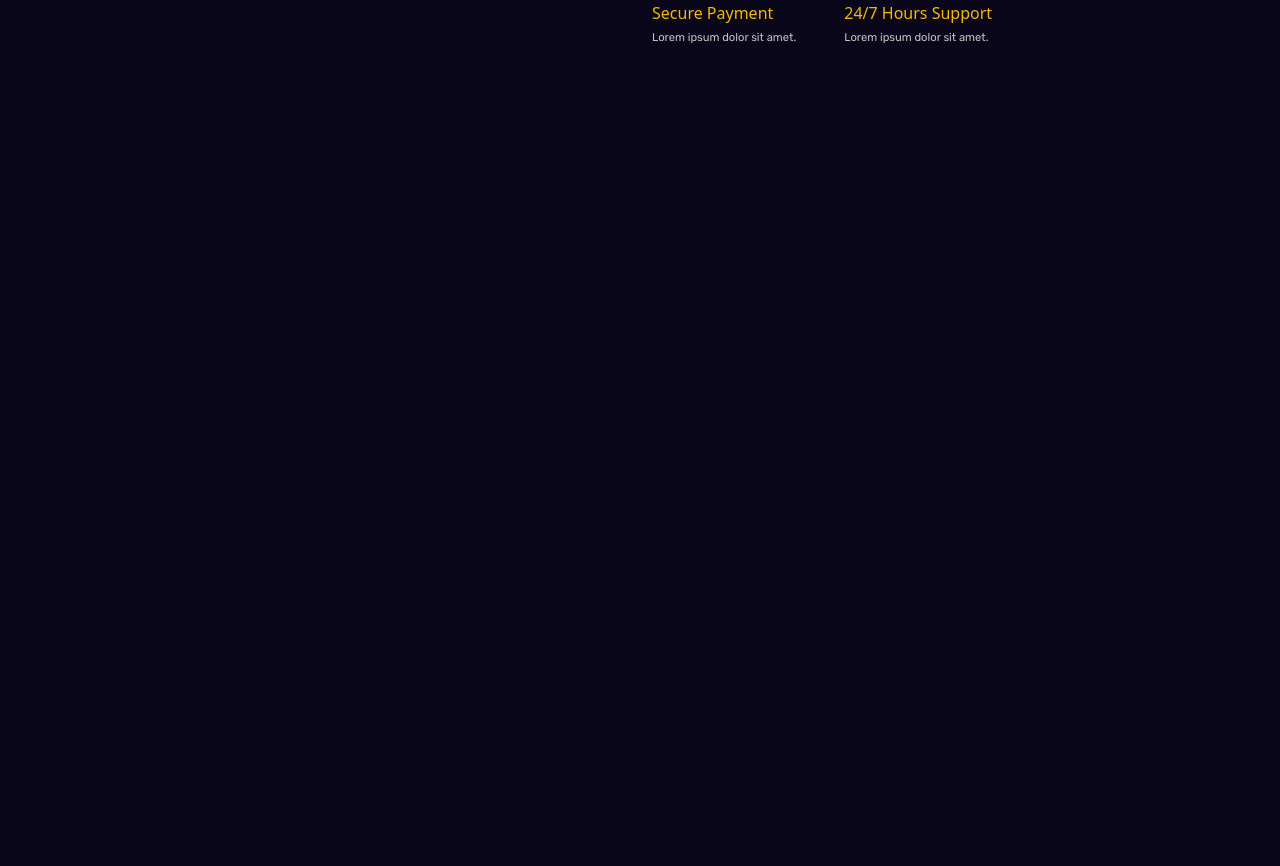
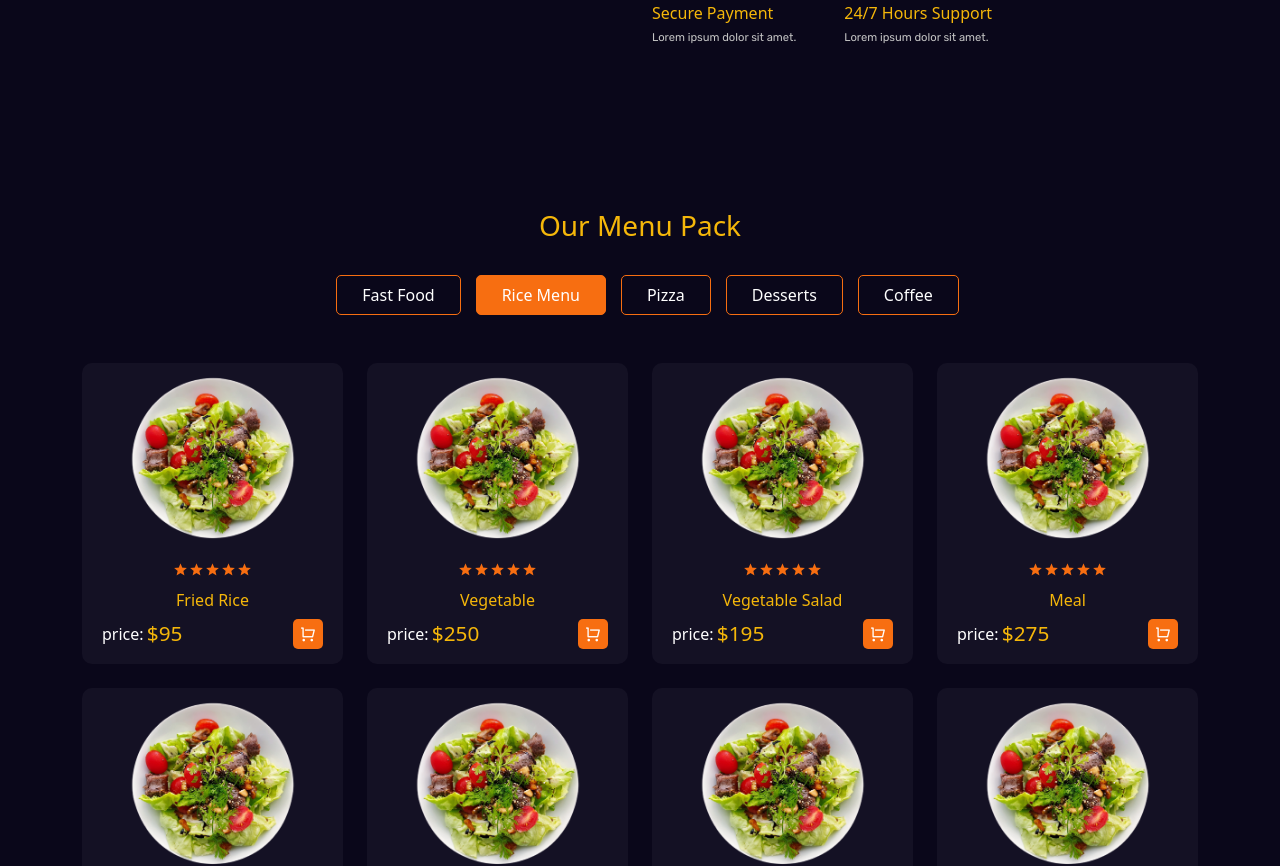
Before and after one commit to z3sb/chef, a React (Create React App) app: page / in a window 1280 px wide. Shown: the part 1560-2426 px from the top of the page. Before the commit the page ends 1699 px from the top, so only its background shows below. Built offline with nearby package versions, Linux system fonts and the light colour scheme.

Commit message:
Add Menu Pack Section

```diff
--- a/package.json
+++ b/package.json
@@ -1,4 +1,5 @@
 {
+  "homepage": "https://z3sb.github.io/chef",
   "name": "chef",
   "version": "0.1.0",
   "private": true,
@@ -17,6 +18,8 @@
     "web-vitals": "^2.1.0"
   },
   "scripts": {
+    "predeploy": "npm run build",
+    "deploy": "gh-pages -d build",
     "start": "react-scripts start",
     "build": "react-scripts build",
     "test": "react-scripts test",
@@ -39,5 +42,8 @@
       "last 1 firefox version",
       "last 1 safari version"
     ]
+  },
+  "devDependencies": {
+    "gh-pages": "^4.0.0"
   }
 }
--- /dev/null
+++ b/src/components/menu-pack/MenuPack.jsx
@@ -0,0 +1,64 @@
+import React, {useState, useEffect} from 'react';
+import { Container, Row, Col } from 'reactstrap';
+import ProductCard from '../product-card/ProductCard';
+import { fastFoodProducts, riceMenuProducts, pizzaProducts, dessertProducts, coffeeProducts } from '../../assets/fake-data/products';
+import './menu-pack.css';
+
+
+const MenuPack = () => {
+  const [filter, setFilter] = useState('RICE-MENU');
+  const [products, setProducts] = useState(fastFoodProducts);
+  useEffect(() => {
+    if(filter === 'RICE-MENU'){
+    }
+    switch(filter) {
+      case 'RICE-MENU': {
+        setProducts(riceMenuProducts);
+        break;
+      }
+      case 'FAST-FOOD': {
+        setProducts(fastFoodProducts);
+        break;
+      }
+      case 'PIZZA': {
+        setProducts(pizzaProducts);
+        break;
+      }
+      case 'DESSERT': {
+        setProducts(dessertProducts);
+        break;
+      }
+      case 'COFFEE': {
+        setProducts(coffeeProducts);
+        break;
+      }
+      default :{
+        setProducts(riceMenuProducts);
+      }
+    }
+  }, [filter])
+  return (
+    <section>
+      <Container>
+        <Row>
+          <Col lg='12' className='text-center mb-4'><h3 className='menu__title'>Our Menu Pack</h3></Col>
+          <Col lg='12' className='text-center mb-5'>
+            <button className={`filter-btn ${filter === 'FAST-FOOD' ? 'active__btn' : ''}`} onClick={() => setFilter('FAST-FOOD')}>Fast Food</button>
+            <button className={`filter-btn ${filter === 'RICE-MENU' ? 'active__btn' : ''}`} onClick={() => setFilter('RICE-MENU')}>Rice Menu</button>
+            <button className={`filter-btn ${filter === 'PIZZA' ? 'active__btn' : ''}`} onClick={() => setFilter('PIZZA')}>Pizza</button>
+            <button className={`filter-btn ${filter === 'DESSERT' ? 'active__btn' : ''}`} onClick={() => setFilter('DESSERT')}>Desserts</button>
+            <button className={`filter-btn ${filter === 'COFFEE' ? 'active__btn' : ''}`} onClick={() => setFilter('COFFEE')}>Coffee</button>
+          </Col>
+          {
+            products.map(item => (
+              <Col lg='3' key={item.id} className='mb-4'>
+                <ProductCard item={item}/>
+              </Col>
+            ))
+          }
+        </Row>
+      </Container>
+    </section>
+  )
+}
+export default MenuPack;
--- /dev/null
+++ b/src/components/menu-pack/menu-pack.css
@@ -0,0 +1,15 @@
+.filter-btn{
+  border: 1px solid #f76e11;
+  padding: 7px 25px;
+  background: transparent;
+  margin-left: 15px;
+  color: #fff;
+  border-radius: 5px;
+  cursor: pointer;
+}
+.menu__title{
+  color: #f5b70a;
+}
+.active__btn{
+  background-color: #f76e11;
+}
--- a/src/pages/Home.jsx
+++ b/src/pages/Home.jsx
@@ -2,6 +2,7 @@ import React, { Fragment } from 'react'
 import ChooseUs from '../components/choose-us/ChooseUs';
 import Header from '../components/Header/Header';
 import HeroSlider from '../components/hero-slider/HeroSlider';
+import MenuPack from '../components/menu-pack/MenuPack';
 import PopularMenu from '../components/popular-menu/PopularMenu';
 
 const Home = () => {
@@ -11,6 +12,7 @@ const Home = () => {
       <HeroSlider />
       <PopularMenu />
       <ChooseUs />
+      <MenuPack />
     </Fragment>
   )
 }
```
Also changed, not shown: 2 other files (tests, documents, lock files or other folders).
